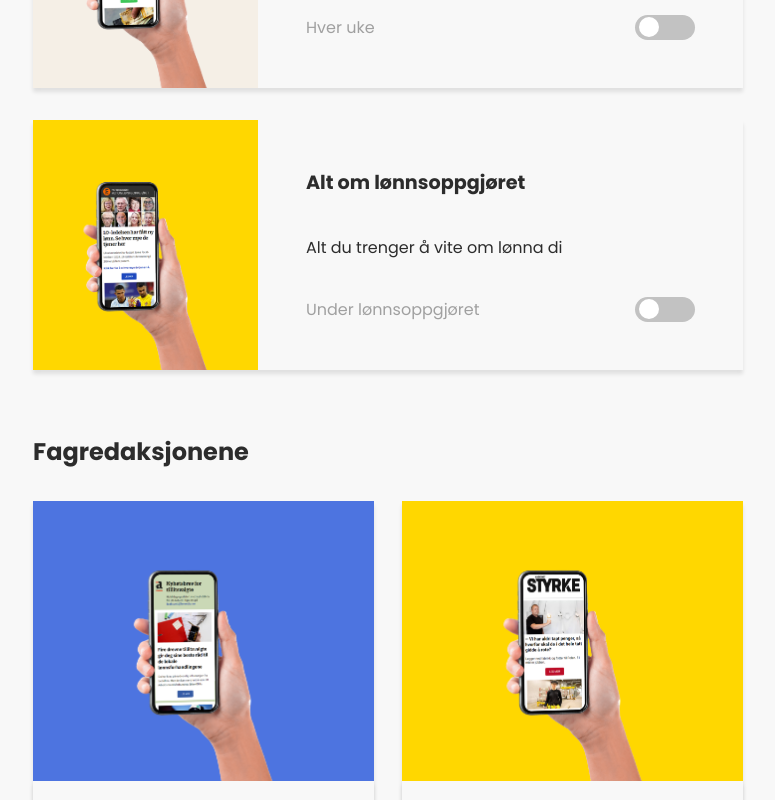
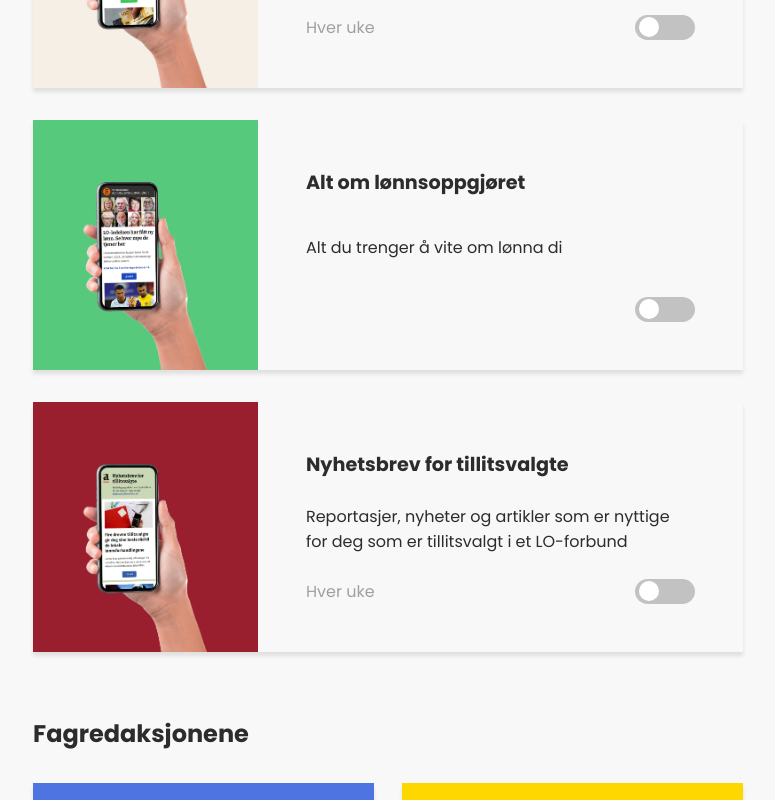
Before and after one commit to Ninuskaninus/FrifagNyhetsbrev, a React (Create React App) app: page / in a window 1280 px wide. Shown: the part 1380-2180 px from the top of the page, without its empty margins (252-1027 px from the left). Built offline with nearby package versions, Linux system fonts and the light colour scheme.

Commit message:
moved stuff around

```diff
--- a/src/components/confirmBtn/index.jsx
+++ b/src/components/confirmBtn/index.jsx
@@ -14,9 +14,10 @@ export default function Confirm() {
 
   return (
     <ConfirmContainer>
+      <button onClick={onClick} type="button" id="confirm">Meld deg på</button>
       <p><span>*</span> Når du oppgir adresse og klikker «bekreft», gir du samtykke til å motta nyhetsbrev på den oppgitte epostadressen.</p>
-      <a target="_blank" href="https://personvern.lomedia.no/" rel="noreferrer">Personvernerklæring</a>
-      <button onClick={onClick} type="button" id="confirm">Bekreft</button>
+      <a target="_blank" href="https://personvern.lomedia.no/" rel="noreferrer">LO Media og personvern</a>
+
     </ConfirmContainer>
   );
 }
--- a/src/components/frifagSmall/index.jsx
+++ b/src/components/frifagSmall/index.jsx
@@ -7,7 +7,8 @@ import { Card, CardInfo, ImageContainer } from "./index.styles";
 const colors = [
   { backgroundColor: 'var(--rorslaRed)' },
   { backgroundColor: 'var(--beige)' },
-  { backgroundColor: 'var(--yellow)' }
+  { backgroundColor: 'var(--green)' },
+  { backgroundColor: 'var(--red)' },
 ];
 
 export default function Top2() {
@@ -37,7 +38,16 @@ export default function Top2() {
         </ImageContainer>
         <CardInfo>
           <Descriptions.AltOmLønnsoppgjøret />
-            <Checkbox id="50708" text="Under lønnsoppgjøret" />
+            <Checkbox id="50708" text="" />
+        </CardInfo>
+      </Card>
+      <Card>
+        <ImageContainer style={colors[3]}>
+          <Images.Tillitsvalgt />
+        </ImageContainer>
+        <CardInfo>
+          <Descriptions.Tillitsvalgte />
+            <Checkbox id="50709" text="Hver uke" />
         </CardInfo>
       </Card>
     </>
```
Also changed, not shown: src/components/cardsInfo/index.jsx (+4 -4 lines).
